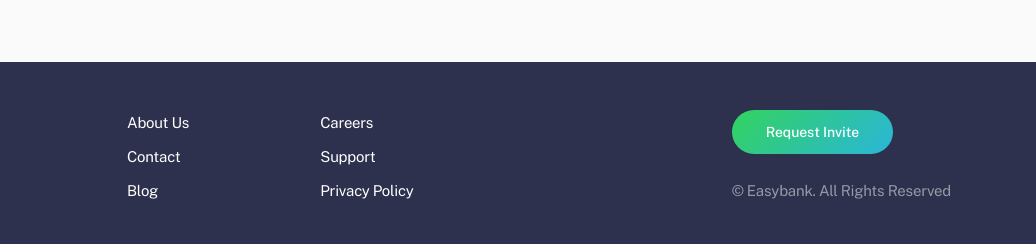
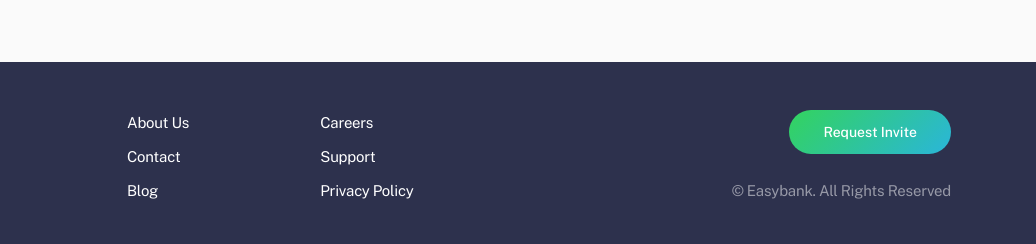
Before and after one commit to asrorkhujar/loyiha-easybank, a plain HTML site: page index.html in a window 1280 px wide. Shown: the part 1818-2062 px from the top of the page, 244-1280 px from the left. Drawn offline with Linux system fonts and the light colour scheme.

Commit message:
text align

```diff
--- a/css/styles.css
+++ b/css/styles.css
@@ -429,4 +429,5 @@ img {
 }
 .footer__button-desc{
   margin-left: auto;
+  text-align: right;
 }
```
